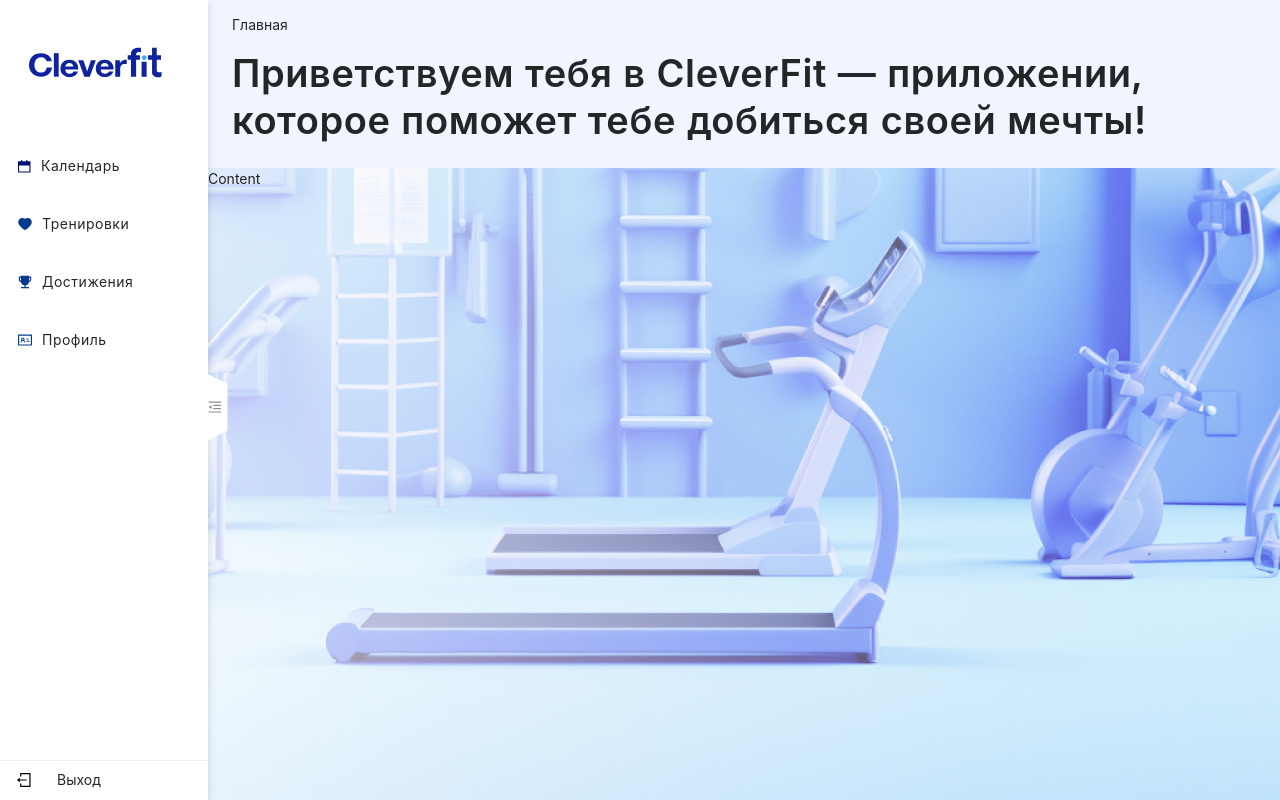
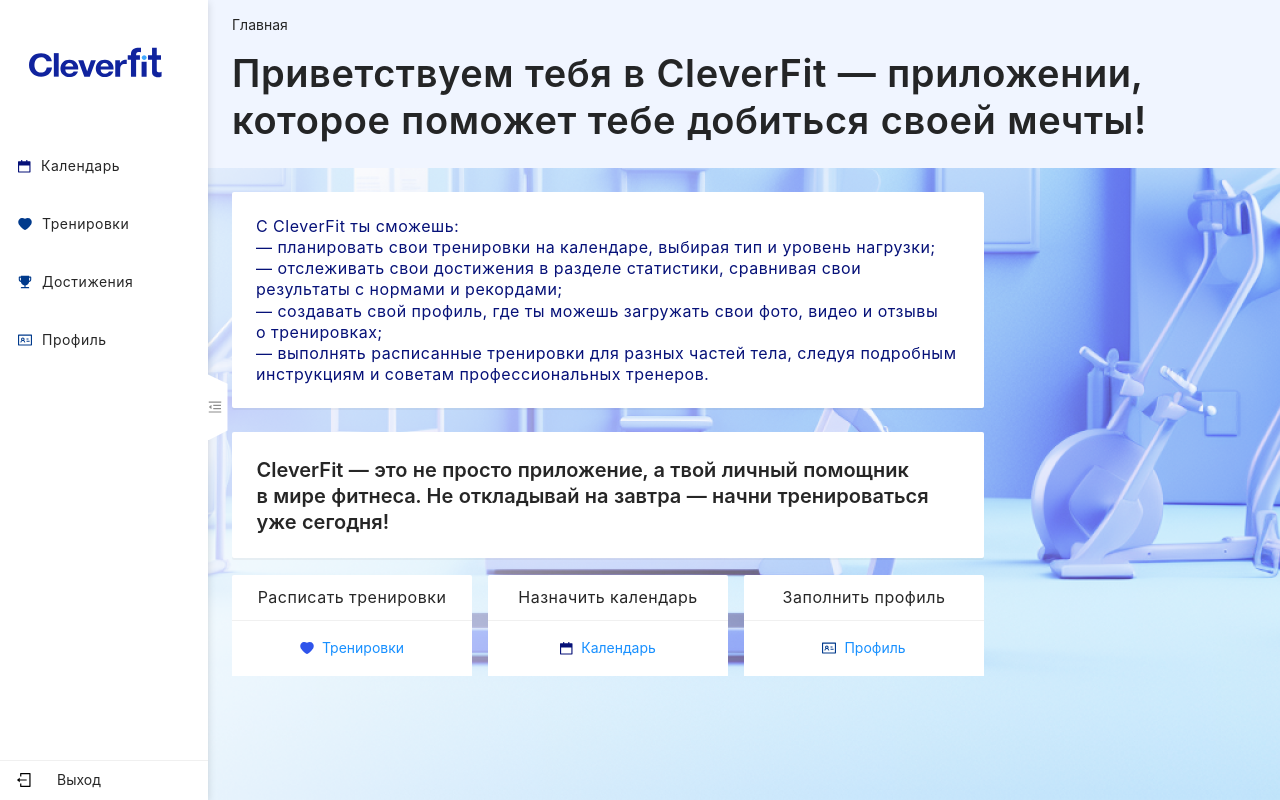
Before and after one commit to ClevertecFrontendLab/raNYnight, a React (Vite) app: page /#/ in a window 1280 px wide. Shown: the top 800 px of the page. Built offline with nearby package versions, Linux system fonts and the light colour scheme.

Commit message:
feat: implement main content

```diff
--- /dev/null
+++ b/src/pages/main-page/layout/footer/footer.less
@@ -0,0 +1 @@
+@import '/src/style.less';
--- /dev/null
+++ b/src/pages/main-page/layout/footer/footer.tsx
@@ -0,0 +1,5 @@
+const Footer = () => {
+    return <footer>Footer</footer>;
+};
+
+export default Footer;
--- /dev/null
+++ b/src/pages/main-page/layout/main-content/main-cards/main-cards.less
@@ -0,0 +1,46 @@
+@import '/src/style.less';
+
+.main-content-cards {
+    margin-top: 7px;
+    display: flex;
+    gap: 16px;
+}
+
+.card-wrapper {
+    border-radius: 2px;
+    width: 240px;
+    height: 101px;
+    background: @character-light-primary-inverse;
+    display: flex;
+    flex-direction: column;
+    align-items: center;
+    justify-content: space-between;
+}
+
+.card-title {
+    padding-top: 12px;
+    text-align: center;
+    font-family: @font-family !important;
+    font-weight: 400 !important;
+    font-size: 16px !important;
+    line-height: 130% !important;
+    letter-spacing: 0.5px;
+    color: @character-light-title-85;
+}
+
+.card-link {
+    width: 240px;
+    height: 56px;
+    box-shadow: inset 0 1px 0 0 @character-light-dividers;
+    background: @character-light-primary-inverse;
+    display: flex;
+    gap: 8px;
+    align-items: center;
+    justify-content: center;
+    font-family: @font-family !important;
+    font-weight: 400 !important;
+    font-size: 14px !important;
+    line-height: 130% !important;
+    text-align: center !important;
+    color: @primary-light-6 !important;
+}
--- /dev/null
+++ b/src/pages/main-page/layout/main-content/main-cards/main-cards.tsx
@@ -0,0 +1,35 @@
+import Link from 'antd/lib/typography/Link';
+import { Typography } from 'antd';
+import { HeartFilled, IdcardOutlined } from '@ant-design/icons';
+import calendarOutlinedIcon from '/calendar-icon.svg';
+
+import './main-cards.less';
+
+const { Text } = Typography;
+
+const MainCards = () => {
+    return (
+        <div className='main-content-cards'>
+            <div className='card-wrapper'>
+                <Text className='card-title'>Расписать тренировки</Text>
+                <div className='card-link'>
+                    <HeartFilled /> <Link>Тренировки</Link>
+                </div>
+            </div>
+            <div className='card-wrapper'>
+                <Text className='card-title'>Назначить календарь</Text>
+                <div className='card-link'>
+                    <img src={calendarOutlinedIcon} alt='calendar' />
+                    <Link>Календарь</Link>
+                </div>
+            </div>
+            <div className='card-wrapper'>
+                <Text className='card-title'>Заполнить профиль</Text>
+                <div className='card-link'>
+                    <IdcardOutlined style={{ color: '#003a8c' }} /> <Link>Профиль</Link>
+                </div>
+            </div>
+        </div>
+    );
+};
+export default MainCards;
--- /dev/null
+++ b/src/pages/main-page/layout/main-content/main-content.less
@@ -0,0 +1,7 @@
+@import '/src/style.less';
+
+.main-content-wrapper {
+    padding: 24px;
+    display: flex;
+    flex-direction: column;
+}
--- /dev/null
+++ b/src/pages/main-page/layout/main-content/main-content.tsx
@@ -0,0 +1,18 @@
+import { Content } from 'antd/lib/layout/layout';
+import MainDescription from './main-description/main-description';
+import MainTitle from './main-title/main-title';
+import MainCards from './main-cards/main-cards';
+
+import './main-content.less';
+
+const MainContent = () => {
+    return (
+        <Content className='main-content-wrapper'>
+            <MainDescription />
+            <MainTitle />
+            <MainCards />
+        </Content>
+    );
+};
+
+export default MainContent;
--- /dev/null
+++ b/src/pages/main-page/layout/main-content/main-description/main-description.less
@@ -0,0 +1,16 @@
+@import '/src/style.less';
+
+.main-content-description {
+    padding: 24px;
+    border-radius: 2px;
+    width: 752px;
+    height: 216px;
+    box-shadow: 0 2px 0 0 rgba(0, 0, 0, 0.04);
+    background: @character-light-primary-inverse;
+    font-family: @font-family !important;
+    font-weight: 400 !important;
+    font-size: 16px !important;
+    line-height: 132% !important;
+    color: @primary-light-9 !important;
+    letter-spacing: 0.55px;
+}
--- /dev/null
+++ b/src/pages/main-page/layout/main-content/main-description/main-description.tsx
@@ -0,0 +1,23 @@
+import Paragraph from 'antd/lib/typography/Paragraph';
+
+import './main-description.less';
+
+const MainDescription = () => {
+    return (
+        <Paragraph className='main-content-description'>
+            С CleverFit ты сможешь:
+            <br />
+            — планировать свои тренировки на календаре, выбирая тип и уровень нагрузки;
+            <br />
+            — отслеживать свои достижения в разделе статистики, сравнивая свои результаты с нормами
+            и рекордами;
+            <br />
+            — создавать свой профиль, где ты можешь загружать свои фото, видео и отзывы
+            о тренировках;
+            <br />— выполнять расписанные тренировки для разных частей тела, следуя подробным
+            инструкциям и советам профессиональных тренеров.
+        </Paragraph>
+    );
+};
+
+export default MainDescription;
--- /dev/null
+++ b/src/pages/main-page/layout/main-content/main-title/main-title.less
@@ -0,0 +1,16 @@
+@import '/src/style.less';
+
+.main-content-title {
+    padding: 24.5px;
+    margin-top: 8px !important;
+    border-radius: 2px;
+    width: 752px;
+    height: 126px;
+    box-shadow: 0 2px 0 0 rgba(0, 0, 0, 0.04);
+    background: @character-light-primary-inverse;
+    font-family: @font-family !important;
+    font-weight: 500;
+    font-size: 20px;
+    line-height: 130% !important;
+    color: @character-light-title-85;
+}
--- /dev/null
+++ b/src/pages/main-page/layout/main-content/main-title/main-title.tsx
@@ -0,0 +1,14 @@
+import Title from 'antd/lib/typography/Title';
+
+import './main-title.less';
+
+const MainTitle = () => {
+    return (
+        <Title level={4} className='main-content-title'>
+            CleverFit — это не просто приложение, а твой личный помощник в мире фитнеса.
+            Не откладывай на завтра — начни тренироваться уже сегодня!
+        </Title>
+    );
+};
+
+export default MainTitle;
--- a/src/pages/main-page/layout/side-panel/side-panel.tsx
+++ b/src/pages/main-page/layout/side-panel/side-panel.tsx
@@ -34,7 +34,7 @@
                 <img src={exitIcon} alt='exitIcon' />
                 <Text>Выход</Text>
             </div>
-            <div className='side-panel-fold-button'>
+            <div className='side-panel-fold-button' data-test-id='sider-switch'>
                 <MenuFoldOutlined className='side-panel-fold-icon' />
             </div>
         </Sider>
--- a/src/pages/main-page/main-page.tsx
+++ b/src/pages/main-page/main-page.tsx
@@ -3,6 +3,7 @@
 import SidePanel from './layout/side-panel/side-panel';
 import './main-page.less';
 import Header from './layout/header/header';
+import MainContent from './layout/main-content/main-content';
 
 const { Content } = Layout;
 
@@ -13,7 +14,7 @@
                 <SidePanel />
                 <Layout>
                     <Header />
-                    <Content>Content</Content>
+                    <MainContent />
                 </Layout>
             </Layout>
         </>
```
